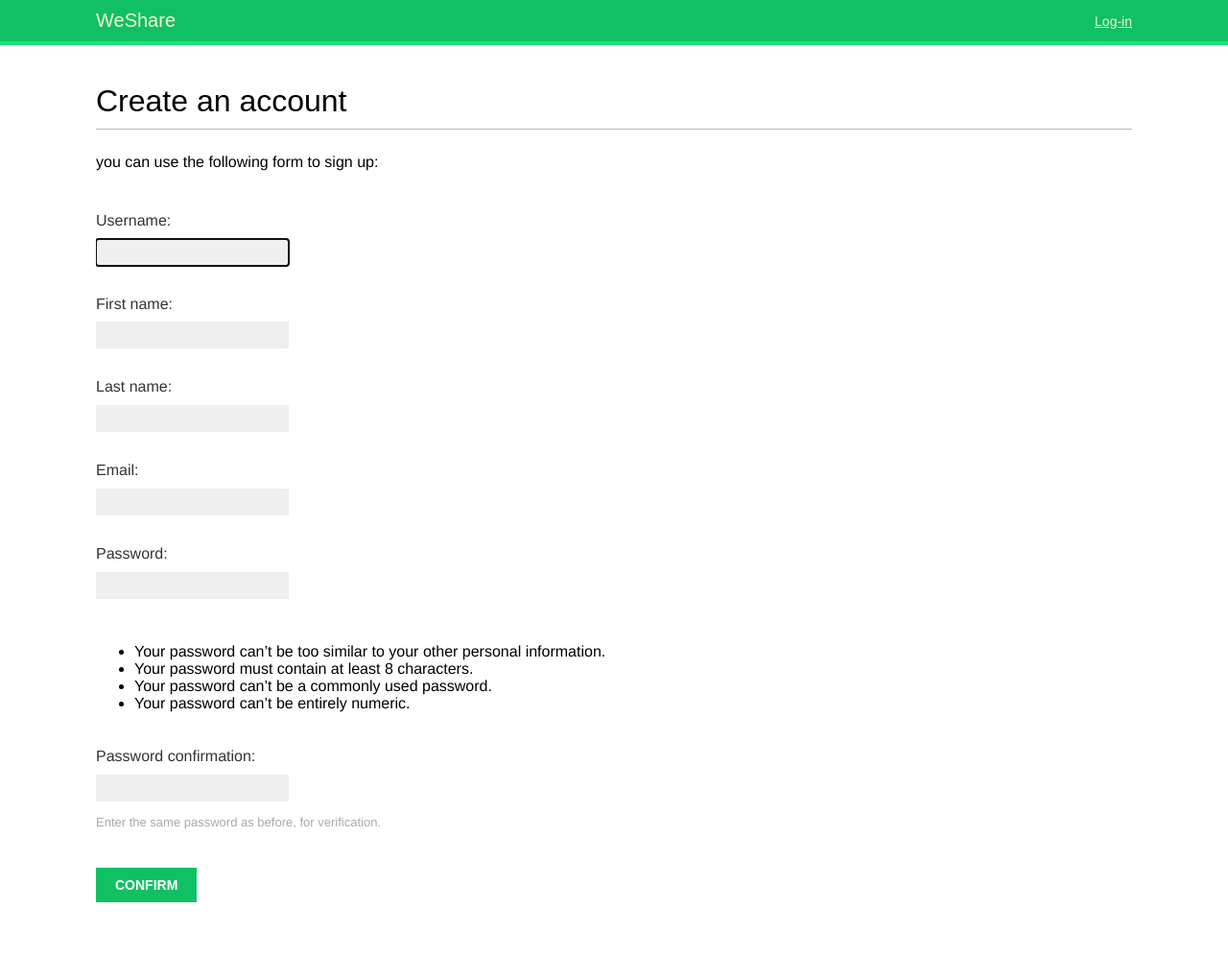
After one commit to zyCyril/CS561, a Django app: page /signup/ in a window 1280 px wide. The commit adds this page. Shown: the whole page at 96% size. Run offline with Django 3.2, Linux system fonts and the light colour scheme.

Commit message:
I add the sign up function.

```diff
--- a/cs561Project/account/forms.py
+++ b/cs561Project/account/forms.py
@@ -1,8 +1,8 @@
-# from django.contrib.auth.forms import UserCreationForm
+from django.contrib.auth.forms import UserCreationForm
+from .models import User
 
 
-
-# class UserCreate(UserCreationForm):
-#     class Meta:
-#         # model = User
-#         fields = ("username", "first_name", "last_name", "email")
+class UserCreate(UserCreationForm):
+    class Meta:
+        model = User
+        fields = ("username", "first_name", "last_name", "email")
--- a/cs561Project/account/models.py
+++ b/cs561Project/account/models.py
@@ -6,8 +6,10 @@
 #   * Remove `managed = False` lines if you wish to allow Django to create, modify, and delete the table
 # Feel free to rename the models, but don't rename db_table values or field names.
 from django.db import models
-
-
+from django.contrib.auth.models import AbstractUser
+from django.contrib.auth.hashers import (
+    check_password, is_password_usable, make_password,
+)
 class RentOrder(models.Model):
     order_id = models.IntegerField(primary_key=True)
     user_id = models.IntegerField(blank=True, null=True)
@@ -29,6 +31,7 @@ class RenterAccount(models.Model):
 
 
 class User(models.Model):
+
     user_id = models.IntegerField(primary_key=True)
     username = models.CharField(max_length=150, blank=True, null=True)
     password = models.CharField(max_length=128, blank=True, null=True)
@@ -36,10 +39,18 @@ class User(models.Model):
     first_name = models.CharField(max_length=30, blank=True, null=True)
     last_name = models.CharField(max_length=150, blank=True, null=True)
     email = models.CharField(max_length=254, blank=True, null=True)
+    USERNAME_FIELD = 'username'
 
     class Meta:
         managed = True
         db_table = 'user'
+    def __str__(self):
+        return self.username
+    def set_password(self,raw_password):
+        self.password = make_password(raw_password)
+        self._password = raw_password
+
+
 
 
 class Warehouse(models.Model):
--- /dev/null
+++ b/cs561Project/account/templates/account/sign-up-page.html
@@ -0,0 +1,13 @@
+{% extends "main.html" %}
+
+{% block title %} NEW USER{% endblock %}
+
+{% block content %}
+    <h1>Create an account</h1>
+    <p>you can use the following form to sign up:</p>
+    <form action='.' method="POST">
+        {{ new_user_sign_up.as_p }}
+        {% csrf_token %}
+        <p><input type="submit" value="confirm"></p>
+    </form>
+{% endblock %}
--- a/cs561Project/account/templates/main.html
+++ b/cs561Project/account/templates/main.html
@@ -1,4 +1,4 @@
-{% load staticfiles %}
+{% comment %} {% load staticfiles %}
 <!DOCTYPE html>
 <html>
 <head>
@@ -19,7 +19,7 @@
       {% if request.user.is_authenticated %}
         Hello  <a href="{% url "profile" request.user.username %}"><u>{{ request.user.first_name }}</u>,</a>
         <a href="{% url "#" %}"><u>Logout</u></a>
-        /<a href="{% url "pass#word_change" %}"><u>Change Password</u></a>
+        /<a href="{% url "#" %}"><u>Change Password</u></a>
       {% else %}
         <a><u>Log-in</u></a>
       {% endif %}
@@ -30,4 +30,44 @@
     {% endblock %}
   </div>
 </body>
+</html> {% endcomment %}
+
+{% load staticfiles %}
+<!DOCTYPE html>
+<html>
+<head>
+  <title>{% block title %}{% endblock %}</title>
+  <link href="{% static "css/style.css" %}" rel="stylesheet">
+</head>
+<body>
+  <div id="header">
+    <span class="logo">WeShare</span>
+    {% if request.user.is_authenticated %}
+      <ul class="menu">
+        <li>
+          <a href="{% url "dashboard" %}">My dashboard</a>
+        </li>
+        <li>
+          <a href="{% url "images:image_list" %}">Images</a>
+        </li>
+        <li>
+          <a href="{% url "user_list" %}">Users</a>
+        </li>
+      </ul>
+    {% endif %}
+    <span class="user">
+      {% if request.user.is_authenticated %}
+        Hello  <a href="{% url "profile" request.user.username %}"><u>{{ request.user.first_name }}</u>,</a>
+        <a href="{% url "logout" %}"><u>Logout</u></a>
+        /<a href="{% url "password_change" %}"><u>Change Password</u></a>
+      {% else %}
+        <a href="{% url "login" %}"><u>Log-in</u></a>
+      {% endif %}
+    </span>
+  </div>
+  <div id="content">
+    {% block content %}
+    {% endblock %}
+  </div>
+</body>
 </html>
--- a/cs561Project/account/urls.py
+++ b/cs561Project/account/urls.py
@@ -4,5 +4,6 @@ from django.contrib.auth import views as auth_views
 from . import views
 urlpatterns = [
     path('', views.index, name='index'),
-
+    path('signup/', views.signup, name="signup"),
+    path('login/', views.login, name="login"),
 ]
--- a/cs561Project/account/views.py
+++ b/cs561Project/account/views.py
@@ -1,10 +1,44 @@
 from django.shortcuts import render
 from django.contrib.auth.decorators import login_required
-from django.contrib.auth.models import User
-
 from django.contrib.auth.forms import UserCreationForm
-
+from .models import User
+from .forms import  UserCreate
+import uuid
+import random
 # Create your views here.
 
 def index(request):
     return render(request, 'account/index.html')
+
+def signup(request):
+    if request.method == 'POST':
+        new_user_sign_up=UserCreate(request.POST)
+        if new_user_sign_up.is_valid():
+            usernew=new_user_sign_up.save(commit=False)
+            usernew.set_password(
+                new_user_sign_up.cleaned_data['password1']
+            )
+            usernew.user_id=random.randint(0,999999999)
+            try:
+                user=User.objects.get(username = new_user_sign_up.cleaned_data['username'])
+            except Exception as a:
+                user=None
+            if user:
+                return render(request, 'account/user_exists.html', )
+            else:
+                usernew.save()
+                return render(
+                    request,
+                    'account/finsh_sign_up.html',
+                    {'usernew': usernew}
+                )
+    else:
+        new_user_sign_up = UserCreate()
+    return render(
+        request,
+        'account/sign-up-page.html',
+        {'new_user_sign_up': new_user_sign_up}
+    )
+
+def login(request):
+    return render(request, 'account/index.html')
```
Also changed, not shown: cs561Project/account/templates/account/finsh_sign_up.html (added, +7 -0 lines), cs561Project/account/templates/account/user_exists.html (added, +7 -0 lines), cs561Project/account/templates/account/sign-in-page.html (deleted).
